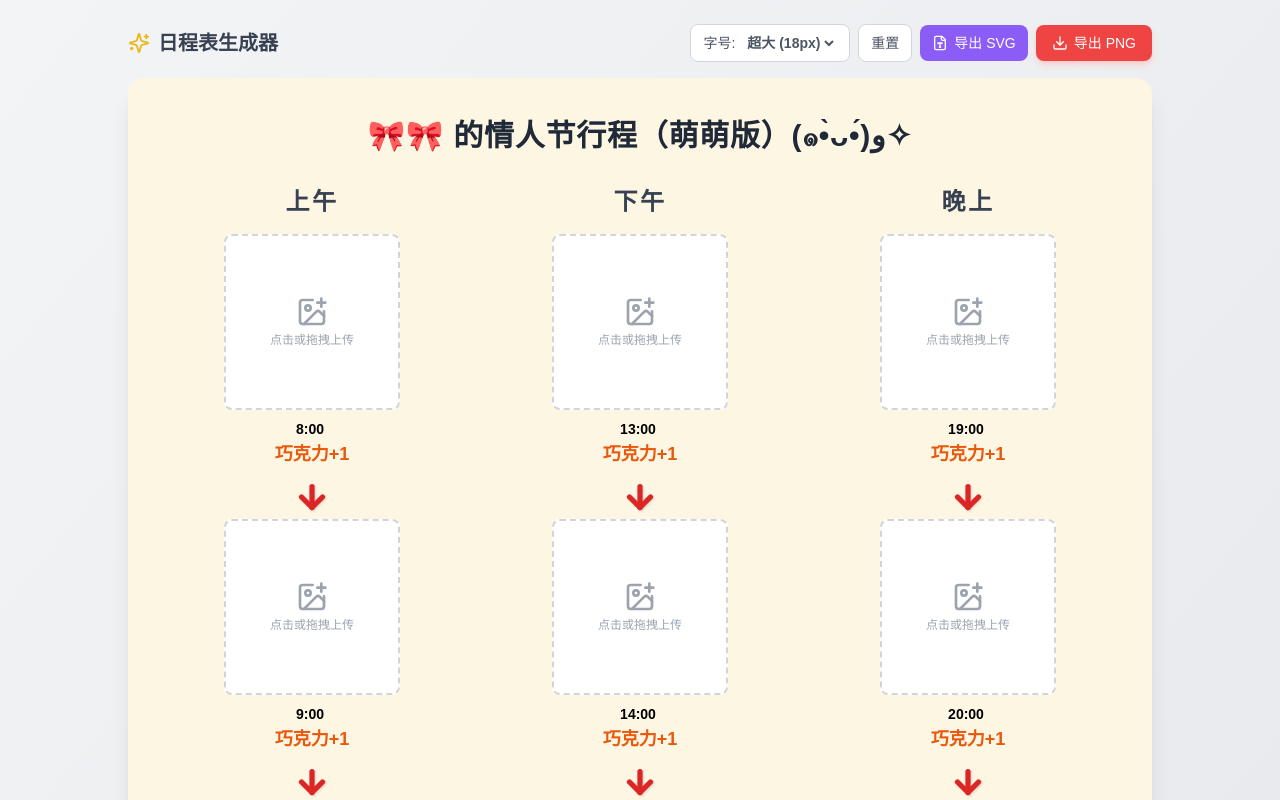
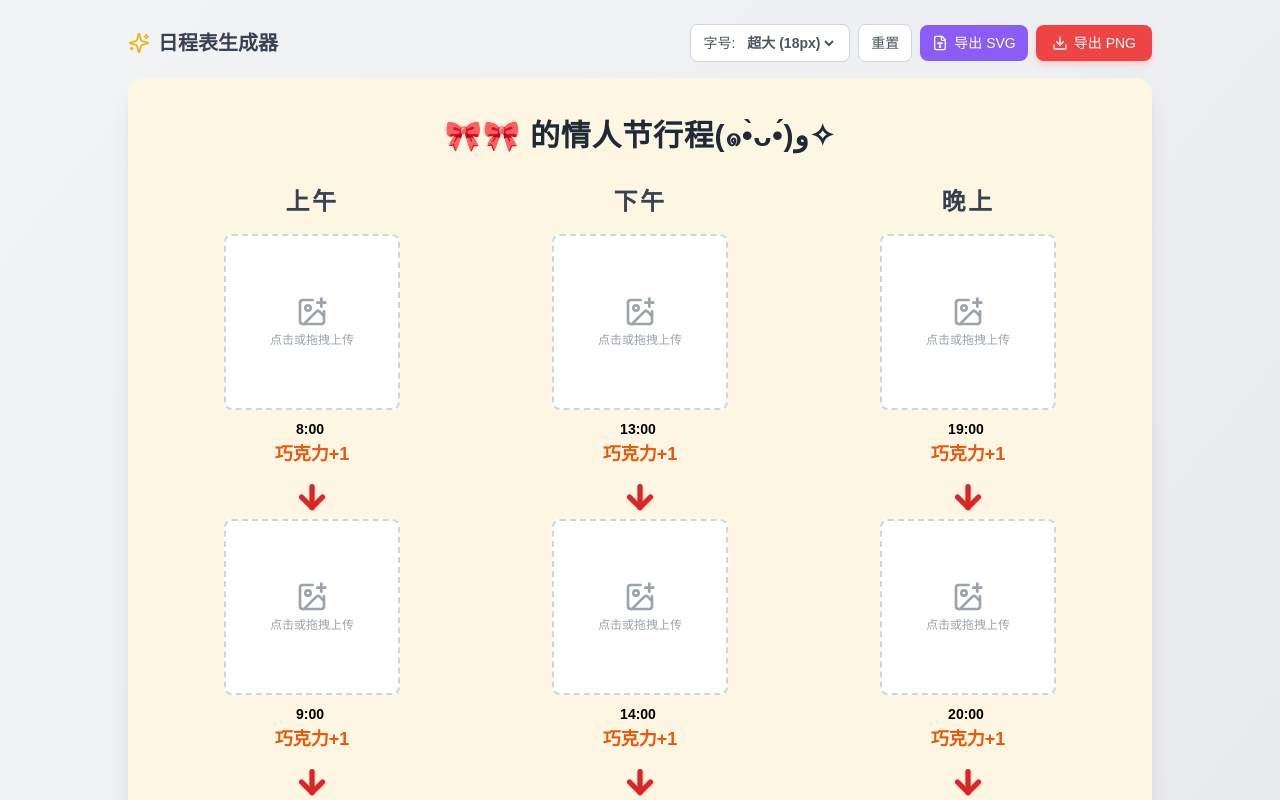
Before and after one commit to ShulkenH/schedule-generator, a React (Vite) app: page / in a window 1280 px wide. Shown: the top 800 px of the page. Built offline with nearby package versions, Linux system fonts and the light colour scheme.

Commit message:
Update App.jsx

```diff
--- a/src/App.jsx
+++ b/src/App.jsx
@@ -15,7 +15,7 @@ import {
 // 默认数据 —— 按图片中的日程表初始化
 // ============================================================
 const createDefaultData = () => ({
-    title: '🎀🎀 的情人节行程（萌萌版）(๑•̀ᴗ•́)و✧',
+    title: '🎀🎀 的情人节行程(๑•̀ᴗ•́)و✧',
     columns: [
         {
             id: 'morning',
```
